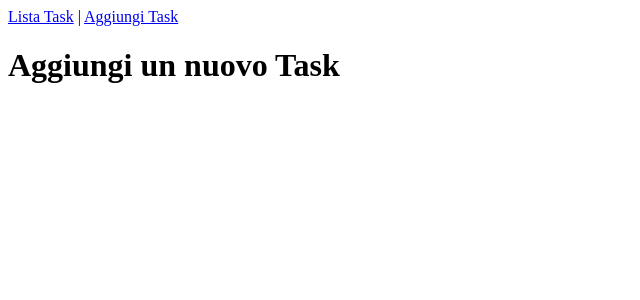
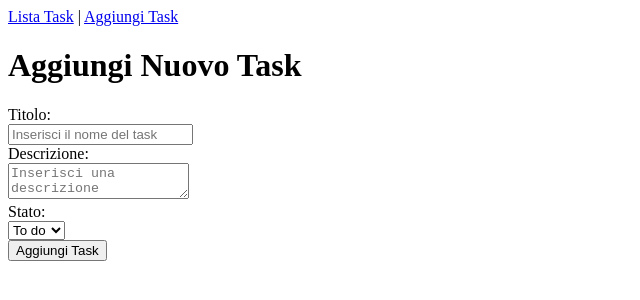
Before and after one commit to graziana-ciccarelli/ex-react-task-manager, a React (Vite) app: page /add in a window 1280 px wide. Shown: the top 300 px of the page, without its empty margins (0-640 px from the left). Built offline with nearby package versions, Linux system fonts and the light colour scheme; no server answers.

Commit message:
add: implement task management functionality with validation in AddTask component

```diff
--- a/src/context/GlobalContext.jsx
+++ b/src/context/GlobalContext.jsx
@@ -1,22 +1,14 @@
-import { createContext, useState, useEffect } from "react";
+import { createContext } from "react";
+import useTasks from "../hooks/useTasks";
 
 export const GlobalContext = createContext();
+
 export function GlobalProvider({ children }) {
-  const [tasks, setTasks] = useState([]);
 
-  useEffect(() => {
-    fetch ('http://localhost:3001/tasks')
-
-      .then((res) => res.json())
-      .then((data) => {
-        console.log("Tasks ricevuti:", data);
-        setTasks(data);
-      })
-      .catch((err) => console.error("Errore nel fetch dei task", err));
-  }, []);
+  const { tasks, addTask, removeTask, updateTask } = useTasks();
 
   return (
-    <GlobalContext.Provider value={{ tasks, setTasks }}>
+    <GlobalContext.Provider value={{ tasks, addTask, removeTask, updateTask }}>
       {children}
     </GlobalContext.Provider>
   );
--- /dev/null
+++ b/src/hooks/useTasks.jsx
@@ -0,0 +1,42 @@
+import { useEffect, useState } from "react";
+
+export default function useTasks() {
+  const [tasks, setTasks] = useState([]);
+
+  // Caricamento iniziale dei task
+  useEffect(() => {
+    fetch("http://localhost:3001/tasks")
+      .then((res) => res.json())
+      .then((data) => setTasks(data))
+      .catch((err) => console.error('Errore nel fetch:', err));
+  }, []);
+
+  // Funzione per aggiungere un nuovo task
+  const addTask = async (newTask) => {
+    try {
+      const response = await fetch("http://localhost:3001/tasks", {
+        method: "POST",
+        headers: {
+          "Content-Type": "application/json",
+        },
+        body: JSON.stringify(newTask),
+      });
+
+      const data = await response.json();
+
+      if (data.success) {
+        setTasks((prevTasks) => [...prevTasks, data.task]); // Aggiorniamo i task
+        return { success: true, task: data.task };
+      } else {
+        throw new Error(data.message);
+      }
+    } catch (error) {
+      return { success: false, message: error.message };
+    }
+  };
+
+  const removeTask = (id) => {};
+  const updateTask = (id, updatedData) => {};
+
+  return { tasks, addTask, removeTask, updateTask };
+}
--- a/src/pages/AddTask.jsx
+++ b/src/pages/AddTask.jsx
@@ -1,4 +1,91 @@
+import { useRef, useState } from 'react';
+import { useContext } from 'react';
+import { GlobalContext } from '../context/GlobalContext';
+
 function AddTask() {
-  return <h1>Aggiungi un nuovo Task</h1>;
+  const [title, setTitle] = useState('');
+  const descriptionRef = useRef();
+  const statusRef = useRef();
+  const [error, setError] = useState('');
+
+  const { addTask } = useContext(GlobalContext);
+
+  const symbols = "!@#$%^&*()-_=+[]{}|;:'\\\",.<>?/`~";
+
+  const handleSubmit = async (e) => {
+    e.preventDefault();
+
+    // Validazione del titolo
+    if (title.trim() === '') {
+      setError('Il nome del task è obbligatorio.');
+      return;
+    }
+
+    if ([...symbols].some((char) => title.includes(char))) {
+      setError('Il nome del task non può contenere simboli speciali.');
+      return;
+    }
+
+    setError('');
+
+    // Costruzione oggetto task
+    const newTask = {
+      title: title.trim(),
+      description: descriptionRef.current.value.trim(),
+      status: statusRef.current.value,
+      createdAt: new Date().toISOString()
+    };
+
+    // Aggiunta del task tramite la funzione addTask
+    const result = await addTask(newTask);
+
+    if (result.success) {
+      alert('Task aggiunto con successo!');
+      setTitle('');
+      descriptionRef.current.value = '';
+      statusRef.current.value = 'To do';
+    } else {
+      alert(`Errore: ${result.message}`);
+    }
+  };
+
+  return (
+    <div>
+      <h1>Aggiungi Nuovo Task</h1>
+      <form onSubmit={handleSubmit}>
+        <div>
+          <label>Titolo:</label><br />
+          <input
+            type="text"
+            value={title}
+            onChange={(e) => setTitle(e.target.value)}
+            placeholder="Inserisci il nome del task"
+          />
+        </div>
+
+        <div>
+          <label>Descrizione:</label><br />
+          <textarea
+            ref={descriptionRef}
+            placeholder="Inserisci una descrizione"
+          ></textarea>
+        </div>
+
+        <div>
+          <label>Stato:</label><br />
+          <select ref={statusRef} defaultValue="To do">
+            <option value="To do">To do</option>
+            <option value="Doing">Doing</option>
+            <option value="Done">Done</option>
+          </select>
+        </div>
+
+        {error && <p style={{ color: 'red' }}>{error}</p>}
+
+        <button type="submit">Aggiungi Task</button>
+      </form>
+    </div>
+  );
 }
+
 export default AddTask;
```
